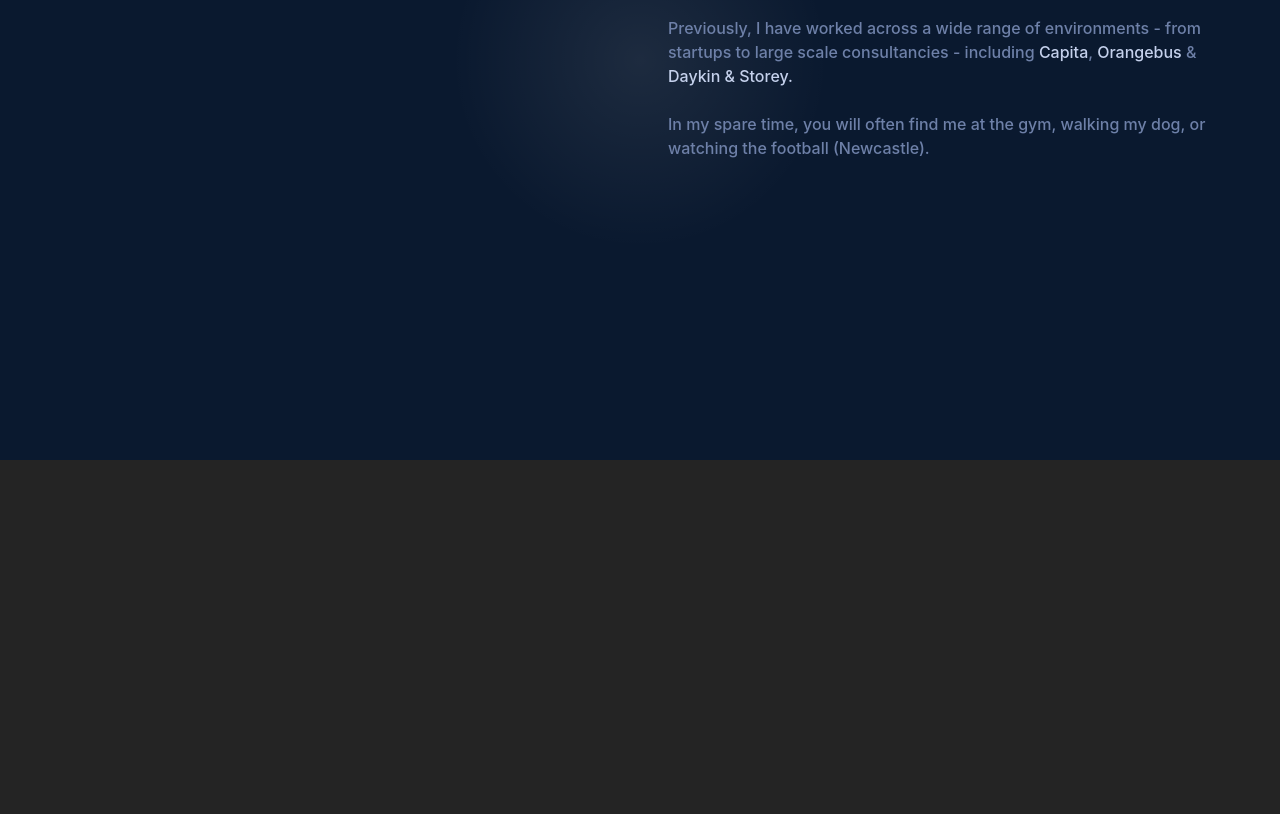
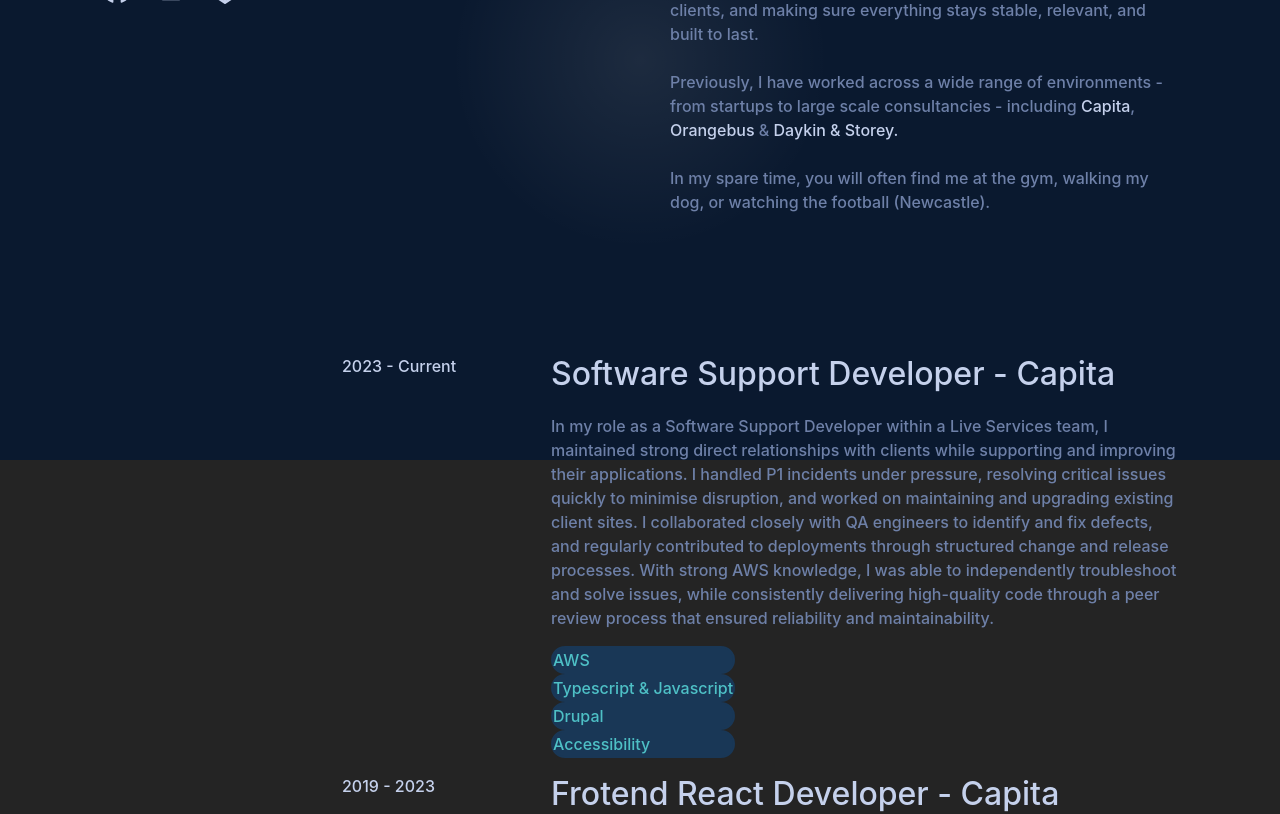
Before and after one commit to alexleech20/alexanderleech.co.uk, a React (Vite) app in the folder vite-project/: page / in a window 1280 px wide. Shown: the part 340-1154 px from the top of the page. Before the commit the page ends 800 px from the top, so only its background shows below. Built offline with nearby package versions, Linux system fonts and the light colour scheme.

Commit message:
WIP - created experience card component, semi reusable, styling needs work. so does grid system for the component on the homepage

```diff
--- /dev/null
+++ b/vite-project/src/components/experiencecards/Experience.css
@@ -0,0 +1,127 @@
+/* #1AFCFF teal blue */
+
+a {
+  position: relative;
+  z-index: 1;
+}
+
+html {
+  box-sizing: border-box;
+}
+
+*,
+*:before,
+*:after {
+  box-sizing: inherit;
+}
+
+::selection {
+  background: yellow;
+}
+
+html,
+body {
+  width: 100%;
+  height: 100%;
+  background-color: #0a192f;
+}
+
+
+:hover {
+  .experienceCardBackground {
+    background-color: red;
+  }
+}
+
+
+.descriptionTags {
+  background-color: #193756;
+  color: #4EC0C6;
+  border: 2px solid #193756;
+  border-radius: 9999px;
+}
+
+body {
+  overflow-x: hidden;
+  -moz-osx-font-smoothing: grayscale;
+  -webkit-font-smoothing: antialiased;
+  font-family: system, -apple-system, BlinkMacSystemFont, Roboto,
+    "Helvetica Neue", "Segoe UI", Arial, sans-serif;
+  margin: 0;
+}
+
+button {
+  border: 0;
+  outline: 0;
+  cursor: pointer;
+}
+
+ul,
+ol {
+  padding: 0;
+  margin: 0;
+  list-style: none;
+}
+
+svg {
+  width: 100%;
+  height: 100%;
+  fill: currentColor;
+}
+
+img {
+  width: 100%;
+  max-width: 100%;
+  vertical-align: middle;
+}
+
+@media screen and (max-width: 766px) {
+  .grid {
+    display: grid;
+    grid-template-columns: repeat(auto-fit, minmax(300px, 1fr));
+    grid-gap: 20px;
+    padding: 15px;
+  }
+}
+
+@media screen and (min-width: 767px) {
+  .grid {
+    display: grid;
+    grid-template-columns: repeat(auto-fit, minmax(300px, 1fr));
+    grid-gap: 20px;
+    padding: 50px;
+  }
+}
+
+.grid__item {
+  background-color: #0a192f;
+  color: white;
+  border: 1px solid #ccc;
+  padding: 20px;
+  border-radius: 5px;
+  position: relative;
+  transition: all 0.2s ease;
+
+  /* &:hover,
+  &:focus {
+    color: #1AFCFF;
+  } */
+
+  h2 {
+    margin-top: 0;
+  }
+
+  ul {
+    display: flex;
+
+    li {
+      margin-right: 10px;
+
+      p {
+        border: 1px solod #ccc;
+        border-radius: 5px;
+        padding: 5px 8px;
+      }
+    }
+  }
+}
--- /dev/null
+++ b/vite-project/src/components/experiencecards/experiencecards.tsx
@@ -0,0 +1,54 @@
+import react from 'react';
+import './Experience.css';
+
+interface experienceCardProps {
+    duration?: string;
+    jobTitleCompany?: string;
+    description?: string;
+    tags?: string[];
+    cardLinkTo?: string;
+}
+
+// reusable experience cards
+export default function experienceCard({ duration, jobTitleCompany, description, tags, cardLinkTo }: experienceCardProps) {
+
+  return (
+    <a href={cardLinkTo} rel="noreferrer" target="_blank" className="experienceCardBackground">
+      <ul>
+        <li>
+          <div className="flex">
+            <div className="w-1/4">
+              {/* duration section */}
+              <h4>{duration}</h4>
+            </div>
+            <div className="w-3/4">
+              {/* experience description section */}
+              <div className="pb-5 anchorHoverStyles">
+                <h2>{jobTitleCompany}</h2>
+              </div>
+              <div className="pb-4">
+                <p>{description}</p>
+              </div>
+              <div style={{ display: 'flex', flexDirection: 'row' }}>
+                <ul className="pt-4">
+                  <li>
+                    <p className="descriptionTags">AWS</p>
+                  </li>
+                  <li>
+                    <p className="descriptionTags">Typescript & Javascript</p>
+                  </li>
+                  <li>
+                    <p className="descriptionTags">Drupal</p>
+                  </li>
+                  <li>
+                    <p className="descriptionTags">Accessibility</p>
+                  </li>
+                </ul>
+              </div>
+            </div>
+          </div>
+        </li>
+      </ul>
+    </a>
+  )
+}
--- a/vite-project/src/components/homepage.jsx
+++ b/vite-project/src/components/homepage.jsx
@@ -1,21 +1,43 @@
 import react from 'react';
 import AboutMe from './aboutMe.component';
 import NameHeader from './nameHeader.component';
+import ExperienceCards from './experiencecards/experiencecards';
 
 export default function HomePage() {
 
   return (
     // This component will house all sub components in one central location
     <>
-      <div class="grid grid-cols-1 md:grid-cols-2 gap-4 pt-5">
+      <div className="grid grid-cols-1 sm:grid-cols-2 gap-4 pt-5">
         {/* <leftHalfComponent /> */}
-        <div class="grid pt-10 px-5 text-left mh-50">
+        <div className="pt-10 px-5 text-left mh-50">
           <NameHeader />
         </div>
 
         {/* <rightHalfComponent /> */}
-        <div class="grid pt-10 px-5 text-left">
+        <div className="pt-10 px-5 text-left">
           <AboutMe />
+        </div>
+      </div>
+      <div className="grid grid-cols-12 gap-4 pt-5">
+        {/* <div className="col-span-6"></div> */}
+        <div class="md:col-start-16 col-span-6 pt-10 px-5 text-left">
+          <div>
+            <ExperienceCards
+              cardLinkTo="https://www.capita.com"
+              duration="2023 - Current"
+              jobTitleCompany="Software Support Developer - Capita"
+              description="In my role as a Software Support Developer within a Live Services team, I maintained strong direct relationships with clients while supporting and improving their applications. I handled P1 incidents under pressure, resolving critical issues quickly to minimise disruption, and worked on maintaining and upgrading existing client sites. I collaborated closely with QA engineers to identify and fix defects, and regularly contributed to deployments through structured change and release processes. With strong AWS knowledge, I was able to independently troubleshoot and solve issues, while consistently delivering high-quality code through a peer review process that ensured reliability and maintainability."
+            />
+          </div>
+          <div className="pt-4">
+            <ExperienceCards
+              cardLinkTo="https://www.capita.com"
+              duration="2019 - 2023"
+              jobTitleCompany="Frotend React Developer - Capita Consulting"
+              description="I led a team responsible for planning, decision-making, and delivering four sites for a large-scale UK insurance provider, ensuring secure, PCI-compliant solutions with seamless Worldpay payment integration. I contributed to building a reusable component system and theme to support consistency and scalability across the client’s architecture, while also maintaining high development standards. Alongside delivery work, I mentored junior developers and supported their onboarding, helping them integrate quickly into the team’s processes and improve overall productivity."
+            />
+          </div>
         </div>
       </div>
     </>
```
